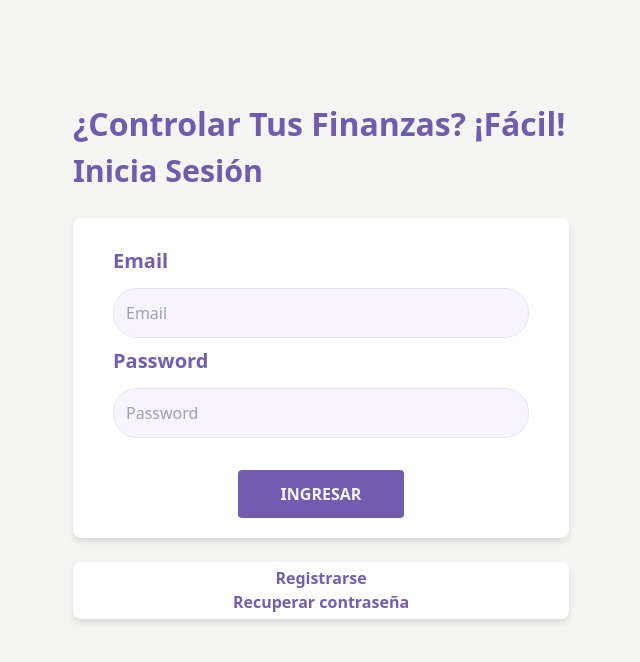
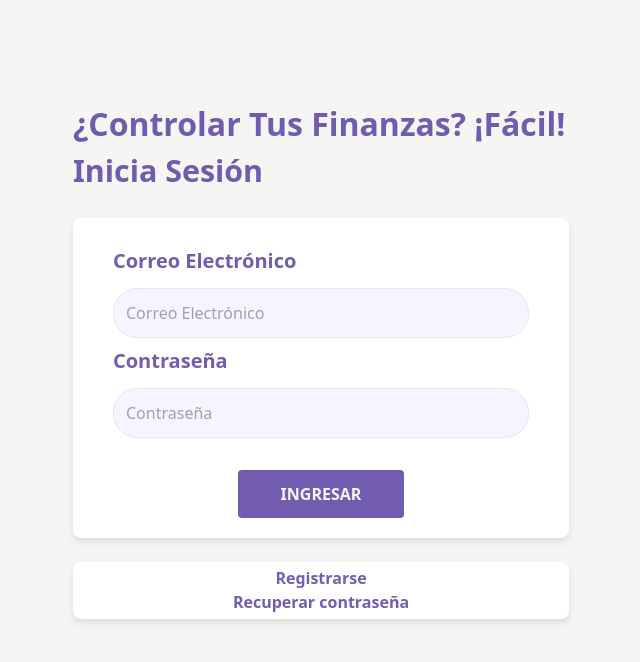
Before and after one commit to GuillermoGodoyPro/Economid, a React (Vite) app: page / in a window 1280 px wide. Shown: the top 662 px of the page, without its empty margins (319-959 px from the left). Built offline with nearby package versions, Linux system fonts and the light colour scheme.

Commit message:
de email a correo

```diff
--- a/src/pages/Dashboard/Dashboard.jsx
+++ b/src/pages/Dashboard/Dashboard.jsx
@@ -297,13 +297,16 @@ const Dashboard = () => {
             Patrimonio Neto:
           </h2>
 
-          <div className='flex justify-center'>
-            <h1 className='p-1 justify-around text-violet-800 font-bold uppercase'>
-              ${parseFloat(balance.data.saldo_Total).toFixed(2)}
-            </h1>
-
-          </div>
-
+          {balance
+            ?
+            <div className='flex justify-center'>
+              <h1 className='p-1 justify-around text-violet-800 font-bold uppercase'>
+                ${parseFloat(balance.data.saldo_Total).toFixed(2)}
+              </h1>
+            </div>
+            :
+            <div></div>
+          }
         </div>
 
 
--- a/src/pages/Login/Login.jsx
+++ b/src/pages/Login/Login.jsx
@@ -55,11 +55,11 @@ const Login = () => {
         <div>
           <label className={styles.label}
             htmlFor='email'
-          >Email</label>
+          >Correo Electrónico</label>
           <input
             id='email'
             type='email'
-            placeholder='Email'
+            placeholder='Correo Electrónico'
             className={styles.input}
             value={email}
             onChange={e => setEmail(e.target.value)}
@@ -71,11 +71,11 @@ const Login = () => {
         <div>
           <label className={styles.label}
             htmlFor='contraseña'
-          >Password</label>
+          >Contraseña</label>
           <input
             id='contraseña'
             type='password'
-            placeholder='Password'
+            placeholder='Contraseña'
             className={styles.input}
             value={contraseña}
             onChange={e => setContraseña(e.target.value)}
```
